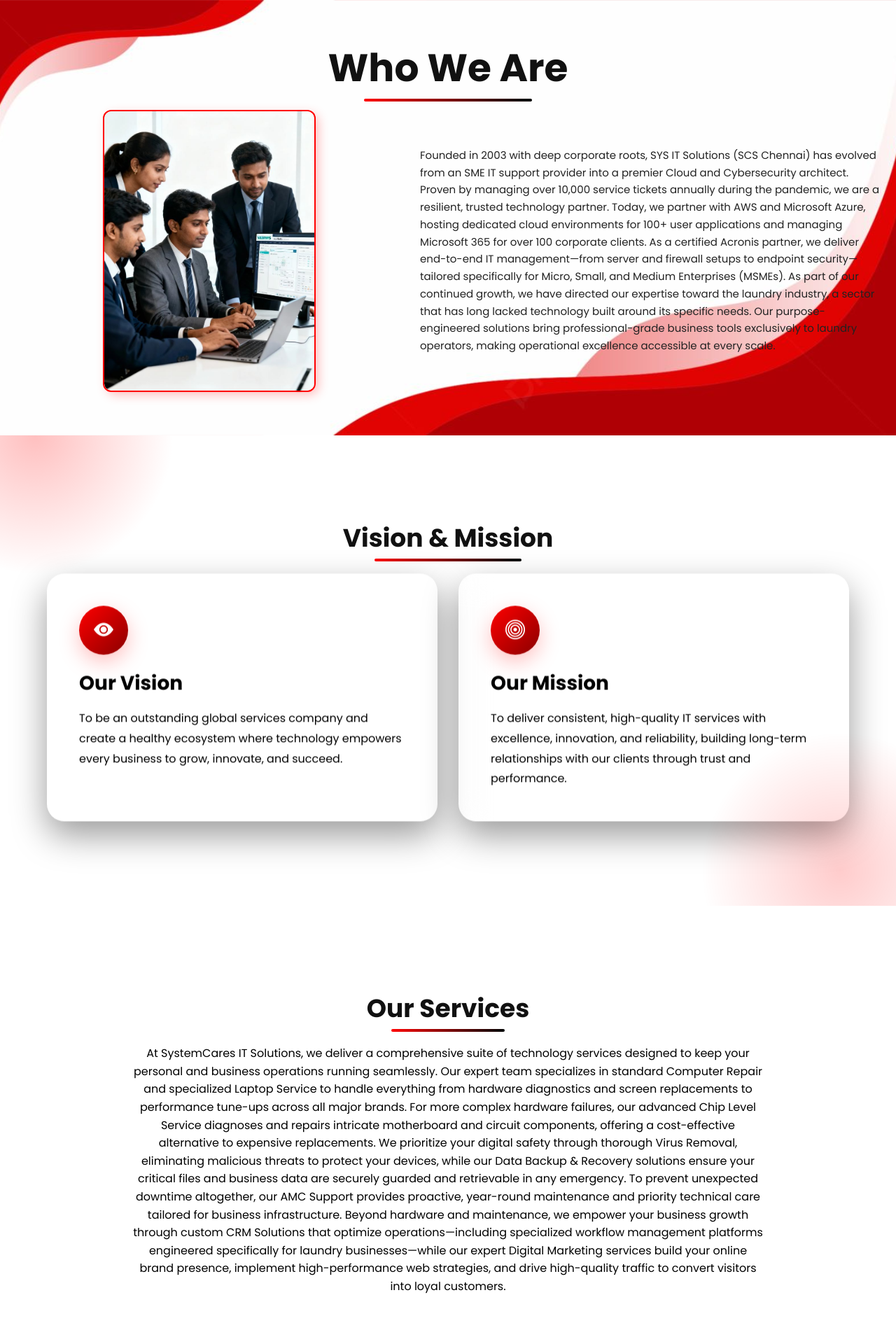
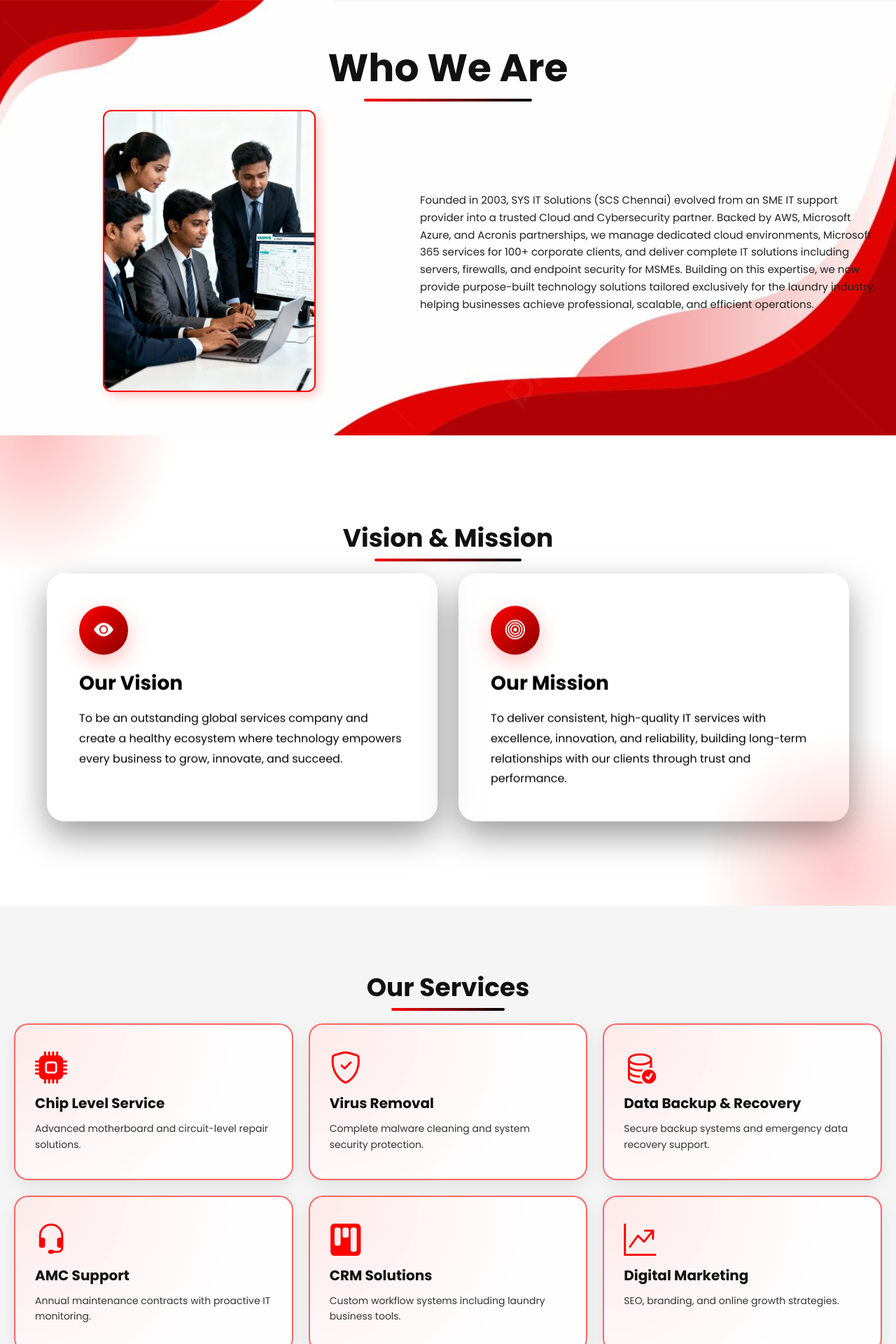
Before and after one commit to Johncyrebecca684/scs-website, a PHP site: page / in a window 1280 px wide. Shown: the part 800-2720 px from the top of the page at 70% size. Run offline with PHP 8.4, Linux system fonts and the light colour scheme; some libraries are stand-ins or nearby versions.

Commit message:
changes done

```diff
--- a/index.html
+++ b/index.html
@@ -82,7 +82,7 @@
         <div class="col-lg-7">
 
           <div class="hero-content" data-aos="fade-right">
-            <h1 class="hero-title"><span style="color: #ff0000;">System Cares</span> <span style="color: #ffffff;">IT Solutions</span> <span style="color: #ff0000;">Private&nbsp;Limited</span></h1>
+            <h1 class="hero-title"><span style="color: #ff0000;">System Cares</span> <span style="color: #000000;">IT Solutions</span> <span style="color: #ff0000;">Private&nbsp;Limited</span></h1>
 
             <p class="hero-tagline">An Aspiring Technology Partner</p>
 
@@ -160,13 +160,10 @@
         <div class="about-content col-lg-6">
 
 
+          <p style="margin-top: 5px;">
+            Founded in 2003, SYS IT Solutions (SCS Chennai) evolved from an SME IT support provider into a trusted Cloud and Cybersecurity partner. Backed by AWS, Microsoft Azure, and Acronis partnerships, we manage dedicated cloud environments, Microsoft 365 services for 100+ corporate clients, and deliver complete IT solutions including servers, firewalls, and endpoint security for MSMEs. Building on this expertise, we now provide purpose-built technology solutions tailored exclusively for the laundry industry, helping businesses achieve professional, scalable, and efficient operations.
+          </p>
 
-
-
-          <p>
-Founded in 2003 with deep corporate roots, SYS IT Solutions (SCS Chennai) has evolved from an SME IT support provider into a premier Cloud and Cybersecurity architect. Proven by managing over 10,000 service tickets annually during the pandemic, we are a resilient, trusted technology partner.
-
-Today, we partner with AWS and Microsoft Azure, hosting dedicated cloud environments for 100+ user applications and managing Microsoft 365 for over 100 corporate clients. As a certified Acronis partner, we deliver end-to-end IT management—from server and firewall setups to endpoint security—tailored specifically for Micro, Small, and Medium Enterprises (MSMEs). As part of our continued growth, we have directed our expertise toward the laundry industry, a sector that has long lacked technology built around its specific needs. Our purpose-engineered solutions bring professional-grade business tools exclusively to laundry operators, making operational excellence accessible at every scale.           </p>
 
         </div>
 
@@ -238,22 +235,55 @@ Today, we partner with AWS and Microsoft Azure, hosting dedicated cloud environm
 
 
   <section class="services-section" id="services">
-    <div class="container">
-      <div class="section-title">
-        <h2>Our Services</h2>
+  <div class="container">
+
+    <div class="section-title text-center">
+      <h2>Our Services</h2>
+    </div>
+
+    <div class="services-grid">
+
+
+      <div class="glass-card">
+        <i class="bi bi-cpu-fill"></i>
+        <h4>Chip Level Service</h4>
+        <p>Advanced motherboard and circuit-level repair solutions.</p>
       </div>
 
-      <div class="row justify-content-center">
-        <div class="col-12">
-          <p class="text-center mx-auto" style="max-width:900px; line-height:1.6;">
-At SystemCares IT Solutions, we deliver a comprehensive suite of technology services designed to keep your personal and business operations running seamlessly. Our expert team specializes in standard Computer Repair and specialized Laptop Service to handle everything from hardware diagnostics and screen replacements to performance tune-ups across all major brands. For more complex hardware failures, our advanced Chip Level Service diagnoses and repairs intricate motherboard and circuit components, offering a cost-effective alternative to expensive replacements. We prioritize your digital safety through thorough Virus Removal, eliminating malicious threats to protect your devices, while our Data Backup & Recovery solutions ensure your critical files and business data are securely guarded and retrievable in any emergency. To prevent unexpected downtime altogether, our AMC Support provides proactive, year-round maintenance and priority technical care tailored for business infrastructure. Beyond hardware and maintenance, we empower your business growth through custom CRM Solutions that optimize operations—including specialized workflow management platforms engineered specifically for laundry businesses—while our expert Digital Marketing services build your online brand presence, implement high-performance web strategies, and drive high-quality traffic to convert visitors into loyal customers.
-          </p>
-        </div>
+      <div class="glass-card">
+        <i class="bi bi-shield-check"></i>
+        <h4>Virus Removal</h4>
+        <p>Complete malware cleaning and system security protection.</p>
+      </div>
+
+      <div class="glass-card">
+        <i class="bi bi-database-check"></i>
+        <h4>Data Backup & Recovery</h4>
+        <p>Secure backup systems and emergency data recovery support.</p>
+      </div>
+
+      <div class="glass-card">
+        <i class="bi bi-headset"></i>
+        <h4>AMC Support</h4>
+        <p>Annual maintenance contracts with proactive IT monitoring.</p>
+      </div>
+
+      <div class="glass-card">
+        <i class="bi bi-kanban-fill"></i>
+        <h4>CRM Solutions</h4>
+        <p>Custom workflow systems including laundry business tools.</p>
+      </div>
+
+      <div class="glass-card">
+        <i class="bi bi-graph-up-arrow"></i>
+        <h4>Digital Marketing</h4>
+        <p>SEO, branding, and online growth strategies.</p>
       </div>
 
     </div>
 
-  </section>
+  </div>
+</section>
 
     <!-- SALES (UPDATED) -->
 
--- a/style.css
+++ b/style.css
@@ -783,108 +783,99 @@ video {
 /* =========================================
             SERVICES
 ========================================= */
-
 .services-section {
-    padding: 120px 0;
-    background: #ffffff;
-}
-
-.services-section .services-row {
+    padding: 90px 0;
+    background: #f5f5f5;
+}
+
+/* GRID */
+.services-grid {
     display: grid;
-    grid-template-columns: repeat(4, minmax(240px, 1fr));
-    justify-content: center;
-    gap: 24px;
-    margin-top: 30px;
-}
-
-.services-section .services-row > div {
-    width: auto;
-}
-
-@media (max-width: 992px) {
-    .services-section .services-row {
-        grid-template-columns: repeat(2, minmax(240px, 1fr));
-        justify-content: center;
-    }
-}
-
-@media (max-width: 680px) {
-    .services-section .services-row {
-        grid-template-columns: 1fr;
-    }
-}
-
-.service-card {
-    background: #ffffff;
-    min-height: 160px;
-    display: flex;
-    flex-direction: column;
-    gap: 14px;
-    padding: 24px;
-    border-radius: 18px;
-    text-align: left;
-    transition: transform 0.25s ease, box-shadow 0.25s ease;
+    grid-template-columns: repeat(3, 1fr);
+    gap: 22px;
+}
+
+/* CARD */
+.glass-card {
     position: relative;
+    padding: 28px;
+    border-radius: 20px;
+
+    background: rgba(255, 255, 255, 0.85);
+    backdrop-filter: blur(14px);
+    -webkit-backdrop-filter: blur(14px);
+
+    border: 2px solid rgba(255, 0, 0, 0.6);
+
+    box-shadow: 0 8px 25px rgba(0, 0, 0, 0.08);
+
+    color: #111;
+
     overflow: hidden;
-    border: 1px solid rgba(17, 24, 39, 0.08);
-    box-shadow: 0 14px 36px rgba(17, 24, 39, 0.08);
-}
-
-.service-card h4 {
-    margin: 0;
+    transition: 0.3s ease;
+
+    min-height: 220px;
+    cursor: pointer;
+}
+
+/* ICON */
+.glass-card i {
+    font-size: 46px;
+    margin-bottom: 12px;
+    color: #ff0000;
+}
+
+/* TITLE */
+.glass-card h4 {
+    font-size: 20px;
     font-weight: 700;
-    color: #111111;
-    font-size: 18px;
-    line-height: 1.2;
-}
-
-.service-card p {
-    margin: 0;
-    color: #4b5563;
-    line-height: 1.7;
-    font-size: 15px;
-}
-
-.service-card:hover {
-    transform: translateY(-6px);
-    box-shadow: 0 18px 42px rgba(17, 24, 39, 0.12);
-}
-
-.service-card:hover h4 {
-    color: #111111;
-}
-
-.services-section .service-card-head {
-    display: flex;
-    align-items: center;
-    gap: 14px;
-}
-
-.services-section .service-badge {
-    width: 52px;
-    height: 52px;
-    flex: 0 0 52px;
-    display: grid;
-    place-items: center;
-    border-radius: 999px;
-    background: linear-gradient(135deg, #ff0000, #8b0000);
-    color: #ffffff;
-    font-size: 15px;
-    font-weight: 700;
-    letter-spacing: 0.02em;
-    box-shadow: inset 0 0 0 1px rgba(255, 255, 255, 0.16);
-}
-
-.services-section .service-subtitle {
-    margin-top: 4px;
-    color: #6b7280;
-    font-size: 13px;
-    line-height: 1.35;
-}
-
-.services-section .service-card p + p {
-    margin-top: -2px;
-}
+    margin-bottom: 10px;
+    color: #111;
+}
+
+/* PARAGRAPH (ALWAYS VISIBLE) */
+.glass-card p {
+    font-size: 14px;
+    line-height: 1.6;
+    color: #333;
+    margin-bottom: 10px;
+}
+
+/* HOVER EFFECT (ONLY VISUAL, NO TEXT CHANGE) */
+.glass-card:hover {
+    transform: translateY(-8px);
+    border: 2px solid rgba(255, 0, 0, 1);
+    box-shadow: 0 15px 35px rgba(255, 0, 0, 0.15);
+}
+
+/* LIGHT RED GLOW BACKGROUND */
+.glass-card::before {
+    content: "";
+    position: absolute;
+    inset: 0;
+    background: radial-gradient(
+        circle at top left,
+        rgba(255, 0, 0, 0.08),
+        transparent 70%
+    );
+    z-index: 0;
+}
+
+/* KEEP CONTENT ABOVE BACKGROUND */
+.glass-card i,
+.glass-card h4,
+.glass-card p {
+    position: relative;
+    z-index: 2;
+}
+
+/* MOBILE */
+@media (max-width: 768px) {
+    .glass-card {
+        min-height: auto;
+    }
+}
+
 
 /* =========================================
             SALES SECTION
@@ -1642,6 +1633,10 @@ footer{
         padding-right:14px;
     }
 
+    .services-grid {
+        grid-template-columns: 1fr;
+    }
+
     .hero{
         padding-top:110px;
     }
```
